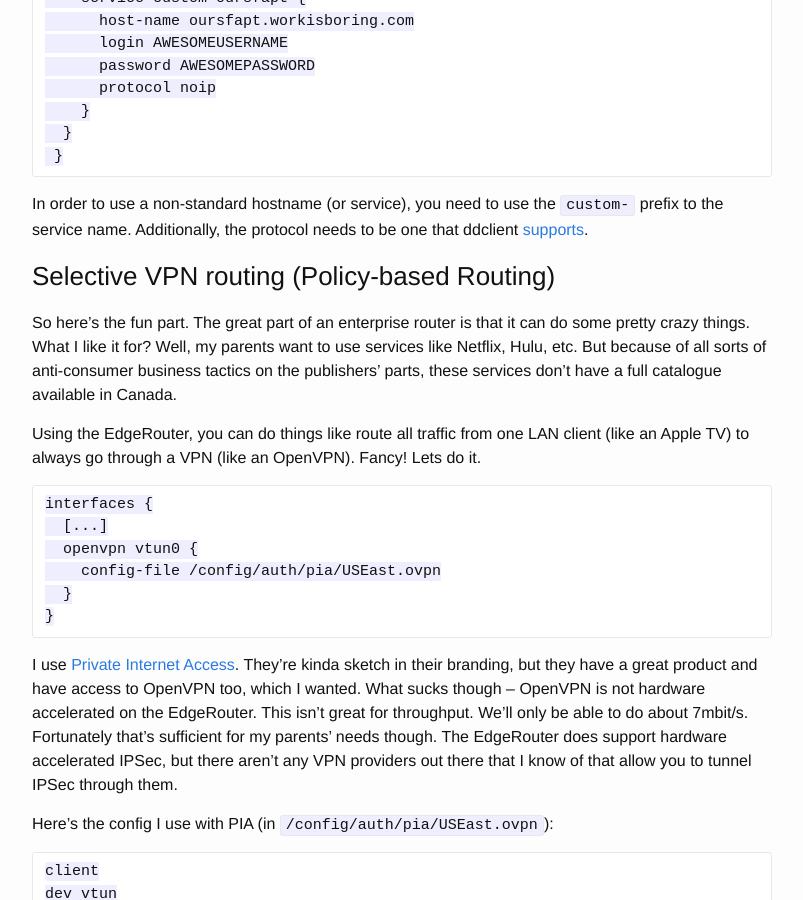
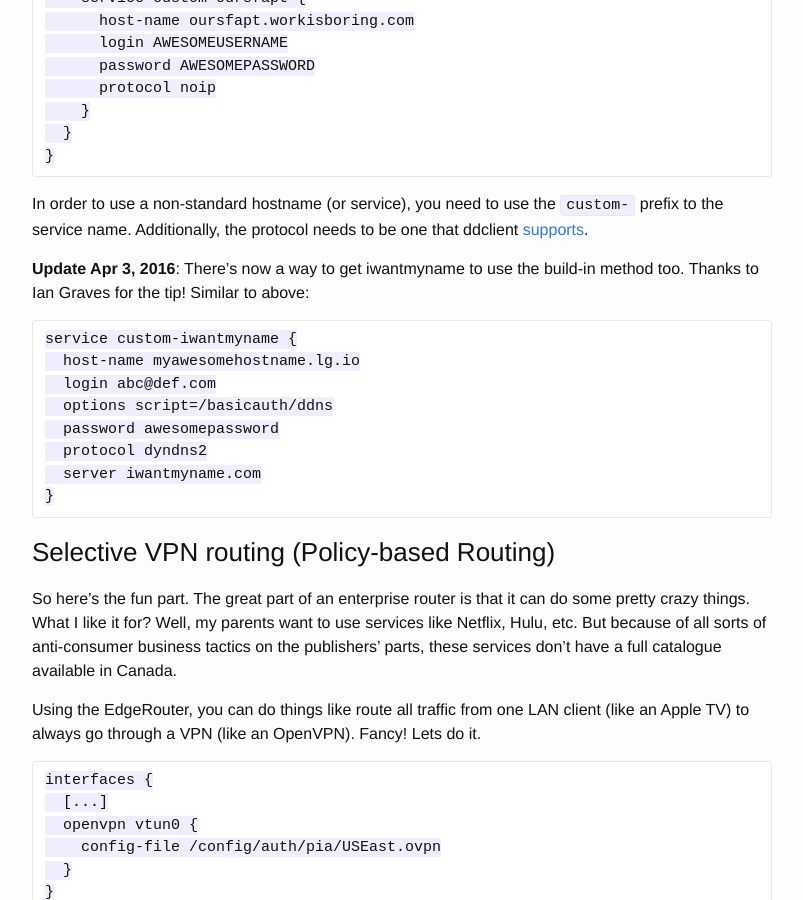
Before and after one commit to lg/lg.io, a Jekyll site: the page built from _posts/2015-01-11-the-ubiquiti-edgerouter-configuring-this-extremely-lowcost-enterprisegrade-router-for-home-use.md, in a window 1280 px wide and 900 px high, scrolled down 4953 px. Shown: the whole window, without its empty margins (238-1041 px from the left). Built offline with Jekyll 4.4.1, drawn with Linux system fonts in a browser that asks for light colours; comment, search, counter and statistics services are not loaded.

Commit message:
added a fancier iwantmyname updater

```diff
--- a/_posts/2015-01-11-the-ubiquiti-edgerouter-configuring-this-extremely-lowcost-enterprisegrade-router-for-home-use.md
+++ b/_posts/2015-01-11-the-ubiquiti-edgerouter-configuring-this-extremely-lowcost-enterprisegrade-router-for-home-use.md
@@ -160,9 +160,20 @@ Reminder that everything in the `/config` directory is saved across firmware upg
           protocol noip
         }
       }
-     }
+    }
 
 In order to use a non-standard hostname (or service), you need to use the `custom-` prefix to the service name. Additionally, the protocol needs to be one that ddclient [supports](https://github.com/wimpunk/ddclient/blob/master/ddclient#L452).
+
+**Update Apr 3, 2016**: There's now a way to get iwantmyname to use the build-in method too. Thanks to Ian Graves for the tip! Similar to above:
+
+    service custom-iwantmyname {
+      host-name myawesomehostname.lg.io
+      login abc@def.com
+      options script=/basicauth/ddns
+      password awesomepassword
+      protocol dyndns2
+      server iwantmyname.com
+    }
 
 ### Selective VPN routing (Policy-based Routing)
 
```
